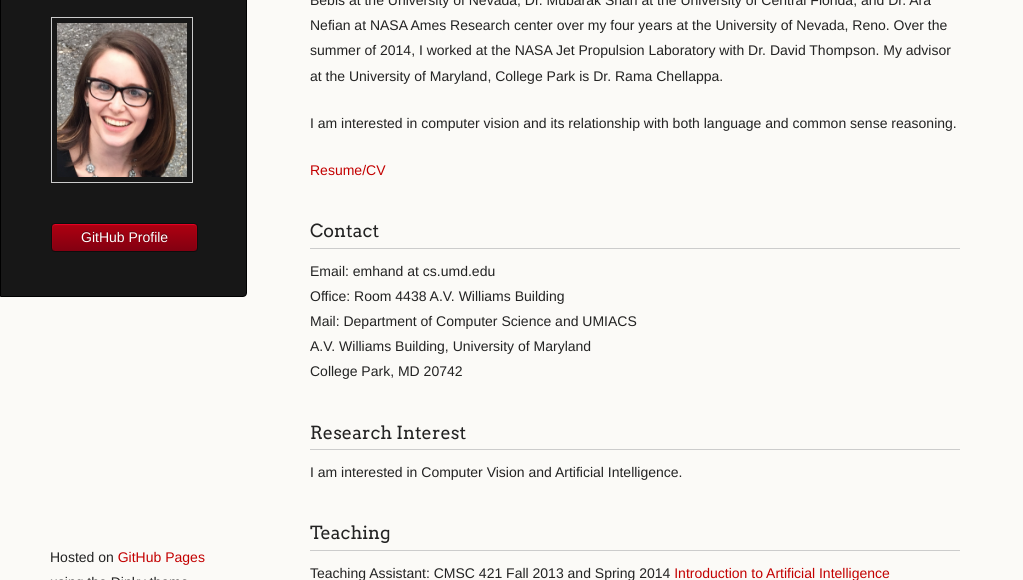
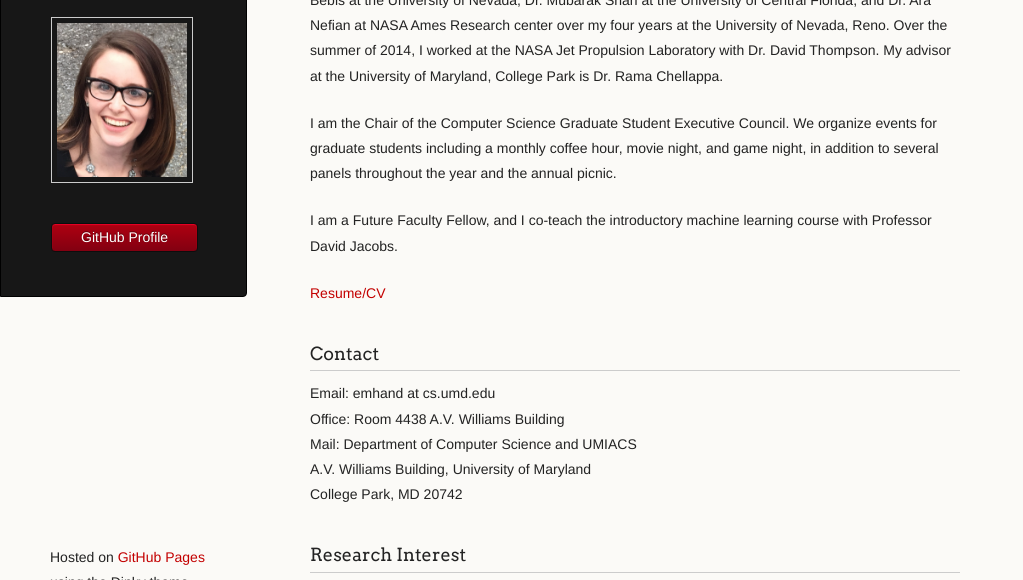
Before and after one commit to ehand/ehand.github.io, a plain HTML site: page index.html in a window 1280 px wide. Shown: the part 173-753 px from the top of the page, without its empty margins (0-1023 px from the left). Drawn offline with Linux system fonts and the light colour scheme.

Commit message:
Updated summary

```diff
--- a/index.html
+++ b/index.html
@@ -28,7 +28,10 @@
         <h3>
 <a name="about-me" class="anchor" href="#about-me"><span class="octicon octicon-link"></span></a>About Me</h3>
 <p>I am a fifth year Ph.D. student in the Computer Science Department at the University of Maryland, College Park. I received my Bachelor degrees in Computer Science and Engineering and Applied Mathematics at the University of Nevada, Reno in 2013. I worked under the supervision of Dr. George Bebis at the University of Nevada, Dr. Mubarak Shah at the University of Central Florida, and Dr. Ara Nefian at NASA Ames Research center over my four years at the University of Nevada, Reno. Over the summer of 2014, I worked at the NASA Jet Propulsion Laboratory with Dr. David Thompson. My advisor at the University of Maryland, College Park is Dr. Rama Chellappa.
-<p>I am interested in computer vision and its relationship with both language and common sense reasoning.
+
+<p> I am the Chair of the Computer Science Graduate Student Executive Council. We organize events for graduate students including a monthly coffee hour, movie night, and game night, in addition to several panels throughout the year and the annual picnic.
+
+<p> I am a Future Faculty Fellow, and I co-teach the introductory machine learning course with Professor David Jacobs.
 
 <p><a href="docs/cv_emily_hand.pdf"> Resume/CV </a> </p>
 
@@ -45,7 +48,7 @@ College Park, MD 20742 <br>
 <h3>
 <a name="research-interest" class="anchor" href="#research-interest"><span class = "octicon octicon-link"></span></a>Research Interest</h3>
 
-<p>I am interested in Computer Vision and Artificial Intelligence.</p>
+<p>I am currently researching facial attributes (describable features of faces) under the supervision of Dr. Rama Chellappa. My research has focused on three paths toward improving facial attribute recognition: utilizing relationships amongst attributes, overcoming the bias in attribute datasets, and exploiting temporal motion information in video.
 
 <!--<h3>
 <a name="papers" class="anchor" href="#papers"><span class = "octicon octicon-link"></span></a>Papers</h3>
```
